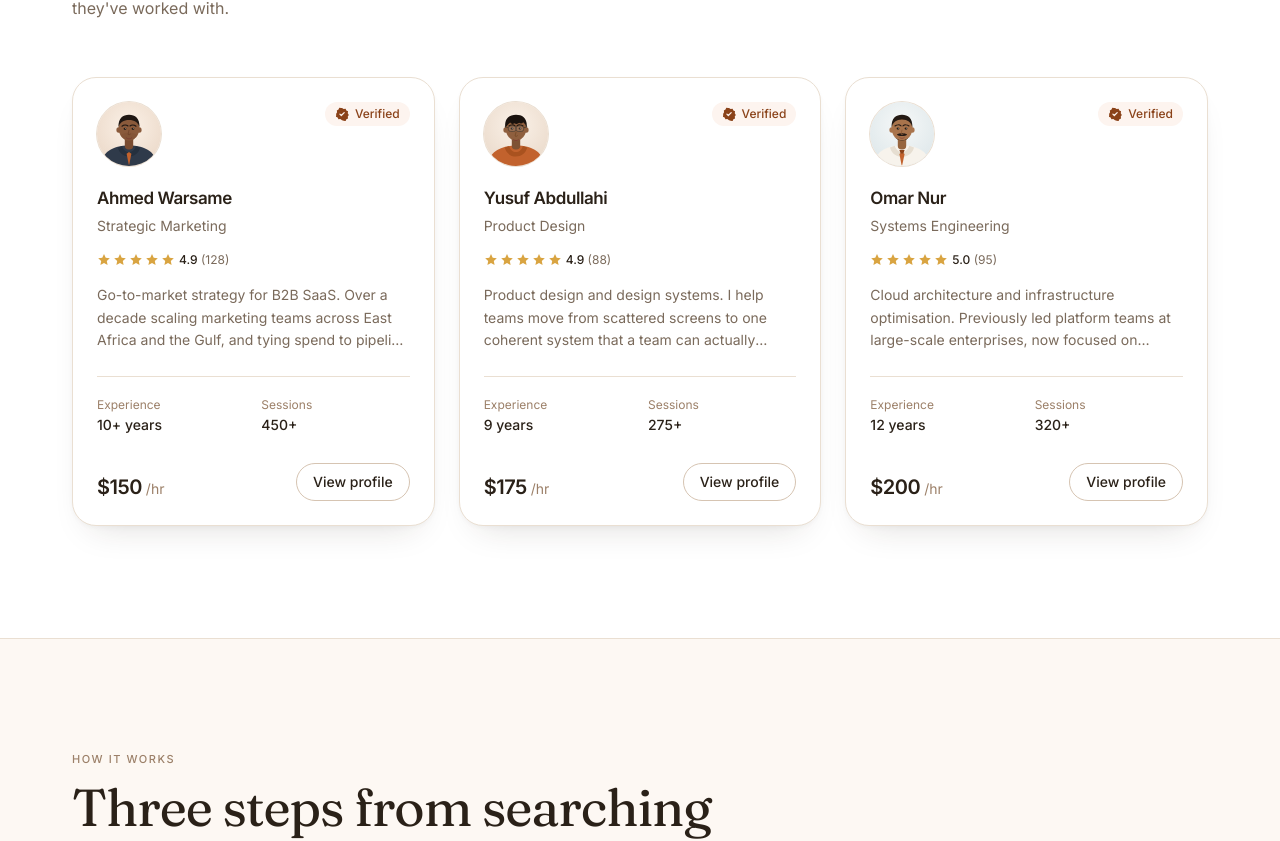
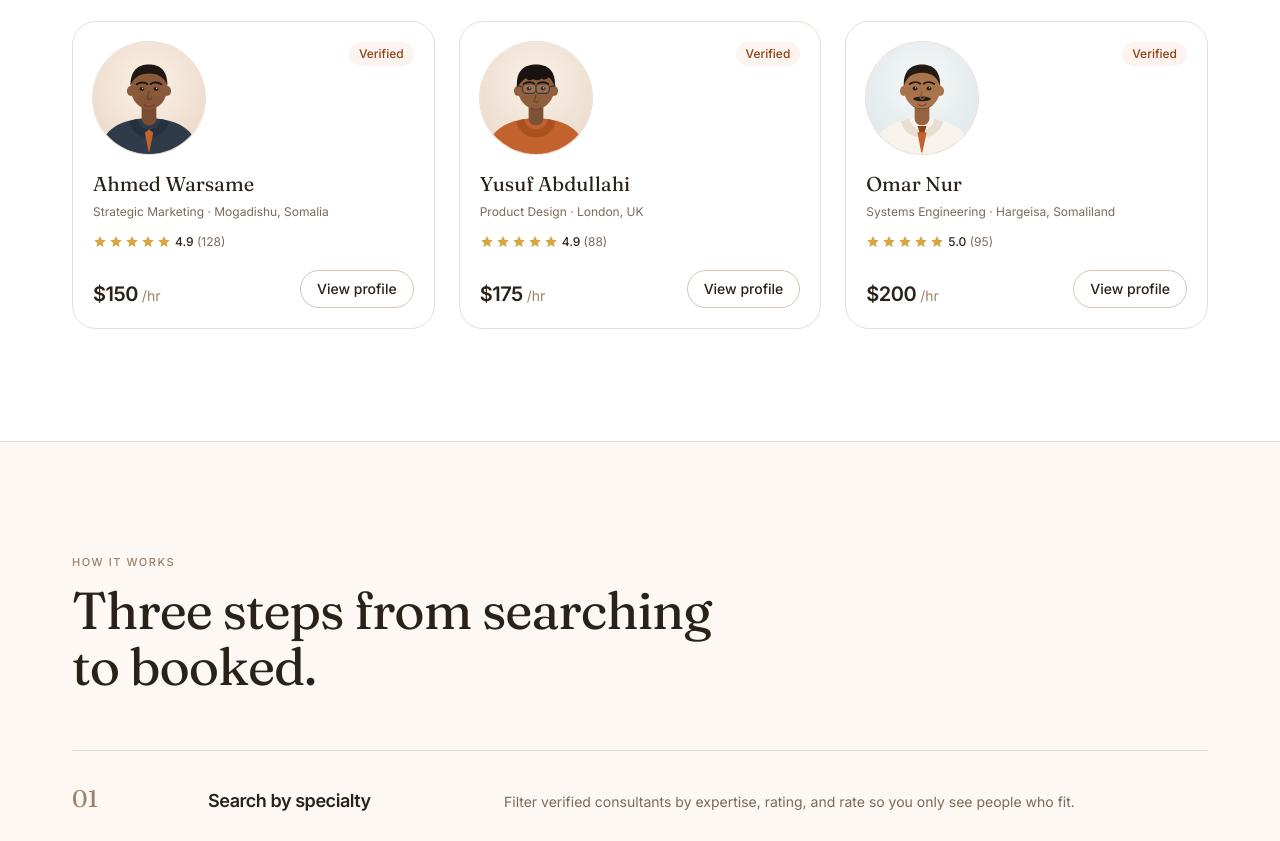
Before and after one commit to Abdrihman-Hussein/ConsultantHub, a React (Vite) app in the folder client/: page / in a window 1280 px wide. Shown: the part 1202-2043 px from the top of the page. Built offline with nearby package versions, Linux system fonts and the light colour scheme.

Commit message:
feat: rebuild home sections with varied rhythm and derived figures

```diff
--- a/client/src/components/consultants/ConsultantCard.tsx
+++ b/client/src/components/consultants/ConsultantCard.tsx
@@ -1,5 +1,4 @@
 import { Link } from 'react-router-dom'
-import Card from '../ui/Card'
 import Avatar from '../ui/Avatar'
 import Badge from '../ui/Badge'
 import Rating from '../ui/Rating'
@@ -9,60 +8,39 @@ interface ConsultantCardProps {
   consultant: Consultant
 }
 
+/**
+ * Smaller-scale sibling of `FeaturedConsultant` — same portrait-first shape
+ * (portrait, name, credential line, rating, rate), light-surface styling.
+ */
 export default function ConsultantCard({ consultant }: ConsultantCardProps) {
   return (
-    <Card interactive className="group flex h-full flex-col p-6">
+    <article className="group flex h-full flex-col rounded-2xl border border-line bg-surface p-5 transition-colors duration-300 hover:border-line-strong">
       <div className="flex items-start justify-between gap-4">
         <Avatar
           src={consultant.avatar}
           name={consultant.name}
-          size="lg"
+          size="xl"
           className="transition-transform duration-500 ease-spring group-hover:scale-105"
         />
         {consultant.verified && (
-          <Badge tone="accent" className="shrink-0 transition-transform duration-300 group-hover:-translate-y-0.5">
-            <svg viewBox="0 0 16 16" className="h-3.5 w-3.5" fill="currentColor">
-              <path d="M8 1l1.9 1.2 2.2-.3.9 2 1.9 1-.3 2.2 1.2 1.9-1.2 1.9.3 2.2-1.9 1-.9 2-2.2-.3L8 15l-1.9-1.2-2.2.3-.9-2-1.9-1 .3-2.2L1.2 8l1.2-1.9-.3-2.2 1.9-1 .9-2 2.2.3L8 1z" />
-              {/* Knocked out of the seal — stroke matches the badge fill. */}
-              <path
-                d="M5.6 8.1l1.6 1.6 3.3-3.3"
-                stroke="var(--ch-badge-fill)"
-                strokeWidth="1.4"
-                fill="none"
-                strokeLinecap="round"
-                strokeLinejoin="round"
-              />
-            </svg>
+          <Badge tone="accent" className="shrink-0">
             Verified
           </Badge>
         )}
       </div>
 
-      <div className="mt-5">
-        <h3 className="text-[17px] font-semibold tracking-tight text-ink-950 transition-colors duration-300 group-hover:text-accent-600">
-          {consultant.name}
-        </h3>
-        <p className="mt-1 text-sm text-muted">{consultant.title}</p>
+      <h3 className="mt-4 font-display text-xl text-ink-950 transition-colors duration-300 group-hover:text-accent-600">
+        {consultant.name}
+      </h3>
+      <p className="mt-1 text-xs leading-relaxed text-muted">
+        {consultant.title} · {consultant.location}
+      </p>
+
+      <div className="mt-3 text-xs text-muted">
+        <Rating value={consultant.rating} reviewCount={consultant.reviewCount} size="sm" />
       </div>
 
-      <div className="mt-4 flex items-center gap-3">
-        <Rating value={consultant.rating} reviewCount={consultant.reviewCount} />
-      </div>
-
-      <p className="mt-4 line-clamp-3 text-sm leading-relaxed text-muted">{consultant.bio}</p>
-
-      <dl className="mt-6 grid grid-cols-2 gap-4 border-t border-line pt-5 text-sm">
-        <div>
-          <dt className="text-xs text-subtle">Experience</dt>
-          <dd className="mt-0.5 font-medium text-body">{consultant.experience}</dd>
-        </div>
-        <div>
-          <dt className="text-xs text-subtle">Sessions</dt>
-          <dd className="mt-0.5 font-medium text-body">{consultant.sessions}+</dd>
-        </div>
-      </dl>
-
-      <div className="mt-6 flex items-end justify-between gap-4 pt-1">
+      <div className="mt-auto flex items-end justify-between gap-4 pt-5">
         <div>
           <span className="text-xl font-semibold tracking-tight text-ink-950">
             ${consultant.hourlyRate}
@@ -76,6 +54,6 @@ export default function ConsultantCard({ consultant }: ConsultantCardProps) {
           View profile
         </Link>
       </div>
-    </Card>
+    </article>
   )
 }
--- a/client/src/components/marketing/HowItWorks.tsx
+++ b/client/src/components/marketing/HowItWorks.tsx
@@ -31,20 +31,17 @@ export default function HowItWorks() {
           </h2>
         </Reveal>
 
-        <ol className="mt-14 grid gap-8 md:grid-cols-3">
+        <ol className="mt-14 border-t border-line">
           {steps.map((step, index) => (
-            <Reveal as="li" key={step.number} delay={index * 110}>
-              <div className="group relative border-t border-line pt-6">
-                {/* Accent rule that grows in on hover. */}
-                <span className="absolute -top-px left-0 h-px w-0 bg-accent-500 transition-all duration-500 ease-out group-hover:w-full" />
-
+            <Reveal as="li" key={step.number} delay={index * 80}>
+              <div className="group grid gap-2 border-b border-line py-8 md:grid-cols-[6rem_16rem_1fr] md:items-baseline md:gap-10">
                 <span className="font-display text-2xl text-subtle transition-colors duration-300 group-hover:text-accent-500">
                   {step.number}
                 </span>
-                <h3 className="mt-3 text-lg font-semibold tracking-tight text-ink-950">
+                <h3 className="text-lg font-semibold tracking-tight text-ink-950">
                   {step.title}
                 </h3>
-                <p className="mt-2.5 text-sm leading-relaxed text-muted">{step.body}</p>
+                <p className="text-sm leading-relaxed text-muted">{step.body}</p>
               </div>
             </Reveal>
           ))}
--- a/client/src/lib/format.ts
+++ b/client/src/lib/format.ts
@@ -87,6 +87,11 @@ export function initials(name: string): string {
     .slice(0, 2)
 }
 
+export function countLabel(count: number, singular: string, plural?: string): string {
+  const word = count === 1 ? singular : (plural ?? `${singular}s`);
+  return `${count} ${word}`;
+}
+
 export function emailIsValid(email: string): boolean {
   return /^[^\s@]+@[^\s@]+\.[^\s@]{2,}$/.test(email.trim())
 }
--- a/client/src/pages/Home.tsx
+++ b/client/src/pages/Home.tsx
@@ -122,7 +122,7 @@ export default function Home() {
         <div className="py-20 lg:py-28">
           <SectionHeading
             eyebrow="Top rated"
-            title="Consultants clients book again"
+            title="More people worth a call"
             description="Every consultant on ConsultantHub is identity-verified and reviewed by the people they've worked with."
             action={<Button to="/consultants" variant="outline">View all</Button>}
           />
```
Also changed, not shown: client/check-logic.ts (+7 -0 lines).
